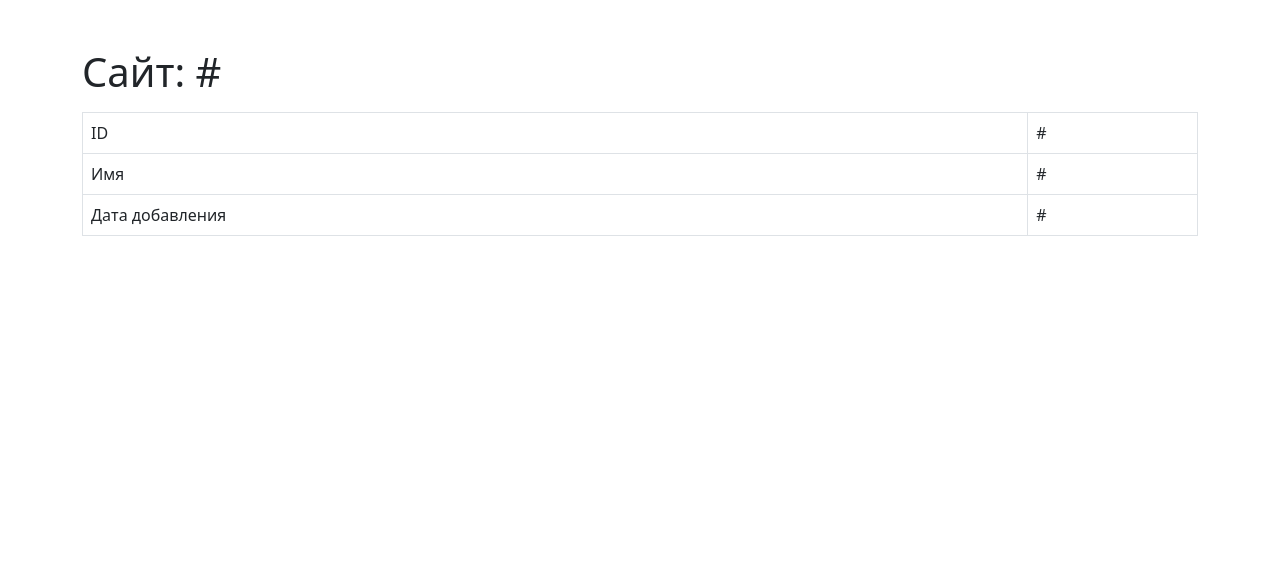
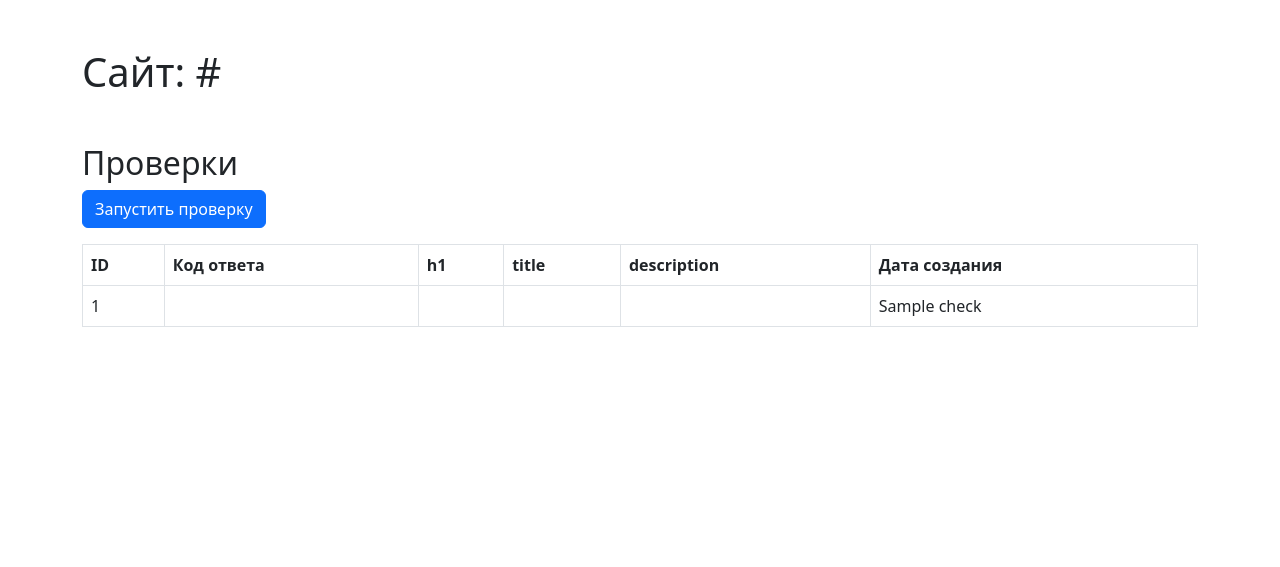
Before and after one commit to PrefAir0/python-project-83, a Flask app: template page_analyzer/templates/url.html in a window 1280 px wide. Shown: the part 58-625 px from the top of the page. Run offline with Flask 3, Linux system fonts and the light colour scheme; the template is opened without the code that fills it: most values are stand-ins (such as "Sample title", 1, 10 or a date in 2020); some libraries are stand-ins or nearby versions.

Commit message:
add page anylizer

```diff
--- a/database.sql
+++ b/database.sql
@@ -3,3 +3,15 @@ CREATE TABLE IF NOT EXISTS urls (
     name varchar(255) UNIQUE NOT NULL,
     created_at date NOT NULL
 );
+
+DROP TABLE IF EXISTS url_checks;
+
+CREATE TABLE url_checks (
+    id bigint PRIMARY KEY GENERATED ALWAYS AS IDENTITY,
+    url_id bigint REFERENCES urls (id),
+    status_code integer,
+    h1 varchar(255),
+    title varchar(255),
+    description text,
+    created_at date DEFAULT CURRENT_DATE
+);
--- a/page_analyzer/app.py
+++ b/page_analyzer/app.py
@@ -6,11 +6,15 @@ import validators
 from flask import *
 from dotenv import load_dotenv
 
+
 load_dotenv()
 
 app = Flask(__name__)
 app.config['SECRET_KEY'] = os.getenv('SECRET_KEY')
 DATABASE_URL = os.getenv('DATABASE_URL')
+
+def get_db_connection():
+    return psycopg.connect(os.environ.get('DATABASE_URL'))
 
 
 @app.route('/')
@@ -47,22 +51,60 @@ def add_url():
                 flash('Страница успешно добавлена', 'success')
     return redirect(url_for('show_url', id=url_id))
 
-
-@app.route('/urls', methods=['GET'])
+@app.route('/urls')
 def get_urls():
-    with psycopg.connect(DATABASE_URL) as conn:
-        with conn.cursor() as cur:
-            cur.execute("SELECT id, name, created_at FROM urls ORDER BY id DESC")
-            urls = cur.fetchall()
-
+    conn = get_db_connection()
+    cur = conn.cursor()
+    cur.execute("""
+        SELECT urls.id, urls.name, MAX(url_checks.created_at) AS last_check
+        FROM urls
+        LEFT JOIN url_checks ON urls.id = url_checks.url_id
+        GROUP BY urls.id
+        ORDER BY urls.id DESC
+    """)
+    urls = cur.fetchall()
+    cur.close()
+    conn.close()
     return render_template('urls.html', urls=urls)
 
+@app.route('/urls/<int:id>')
+def show_url(id):
+    conn = get_db_connection()
+    cur = conn.cursor()
 
-@app.route('/urls/<int:id>', methods=['GET'])
-def show_url(id):
-    with psycopg.connect(DATABASE_URL) as conn:
-        with conn.cursor() as cur:
-            cur.execute("SELECT id, name, created_at FROM urls WHERE id = %s", (id,))
-            url_data = cur.fetchone()
+    cur.execute("SELECT * FROM urls WHERE id = %s", (id,))
+    url = cur.fetchone()
 
-    return render_template('url.html', url=url_data)
+    if not url:
+        cur.close()
+        conn.close()
+        return "Сайт не найден", 404
+
+    cur.execute("SELECT * FROM url_checks WHERE url_id = %s ORDER BY id DESC", (id,))
+    checks = cur.fetchall()
+
+    cur.close()
+    conn.close()
+
+    return render_template('url.html', url=url, checks=checks)
+
+
+@app.post('/urls/<int:id>/checks')
+def add_check(id):
+    conn = get_db_connection()
+    cur = conn.cursor()
+    try:
+        cur.execute(
+            "INSERT INTO url_checks (url_id, created_at) VALUES (%s, %s)",
+            (id, date.today())
+        )
+        conn.commit()
+        flash('Страница успешно проверена', 'success')
+    except Exception:
+        conn.rollback()
+        flash('Произошла ошибка при проверке', 'danger')
+    finally:
+        cur.close()
+        conn.close()
+
+    return redirect(url_for('show_url', id=id))
--- a/page_analyzer/templates/url.html
+++ b/page_analyzer/templates/url.html
@@ -3,20 +3,34 @@
 {% block content %}
 <div class="container mt-5">
     <h1>Сайт: {{ url[1] }}</h1>
-    <table class="table table-bordered table-hover mt-3" data-test="url">
+
+    <h2 class="mt-5">Проверки</h2>
+    <form method="post" action="{{ url_for('add_check', id=url[0]) }}">
+        <input type="submit" class="btn btn-primary mb-3" value="Запустить проверку">
+    </form>
+
+    <table class="table table-bordered table-hover" data-test="checks">
+        <thead>
+            <tr>
+                <th>ID</th>
+                <th>Код ответа</th>
+                <th>h1</th>
+                <th>title</th>
+                <th>description</th>
+                <th>Дата создания</th>
+            </tr>
+        </thead>
         <tbody>
+            {% for check in checks %}
             <tr>
-                <td>ID</td>
-                <td>{{ url[0] }}</td>
+                <td>{{ check[0] }}</td>
+                <td>{{ check[2] or '' }}</td>
+                <td>{{ check[3] or '' }}</td>
+                <td>{{ check[4] or '' }}</td>
+                <td>{{ check[5] or '' }}</td>
+                <td>{{ check[6] }}</td>
             </tr>
-            <tr>
-                <td>Имя</td>
-                <td>{{ url[1] }}</td>
-            </tr>
-            <tr>
-                <td>Дата добавления</td>
-                <td>{{ url[2] }}</td>
-            </tr>
+            {% endfor %}
         </tbody>
     </table>
 </div>
```
